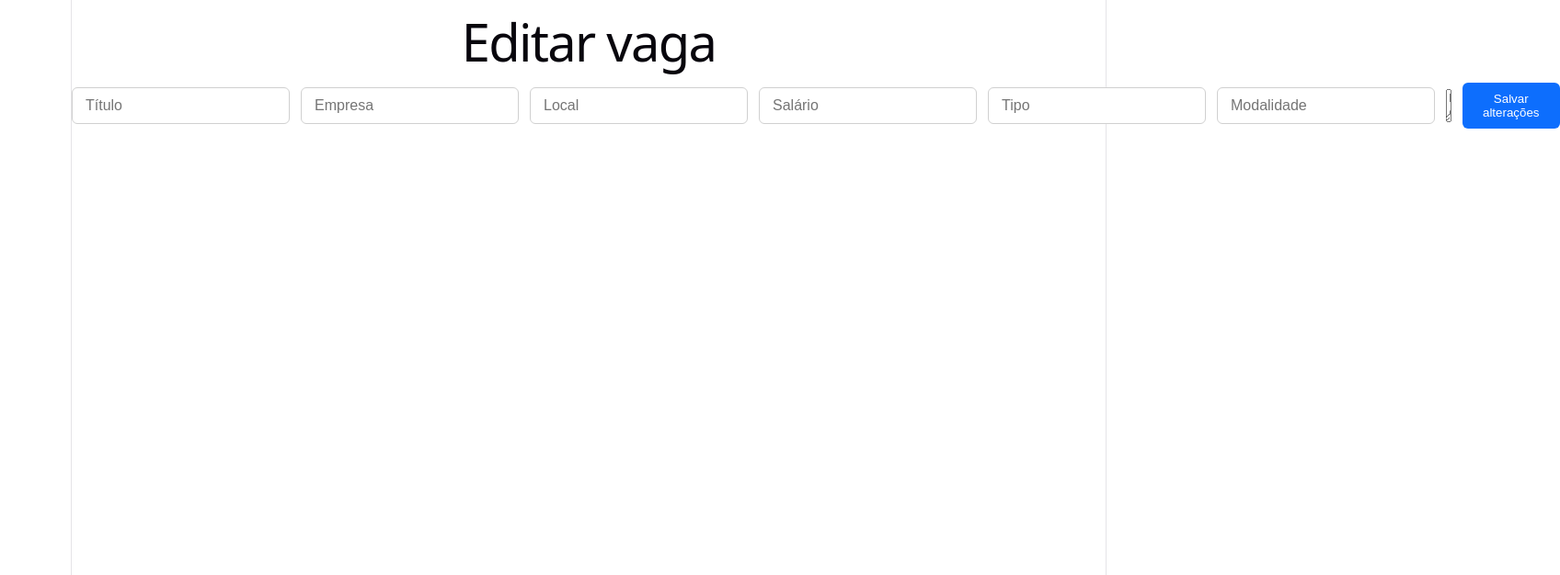
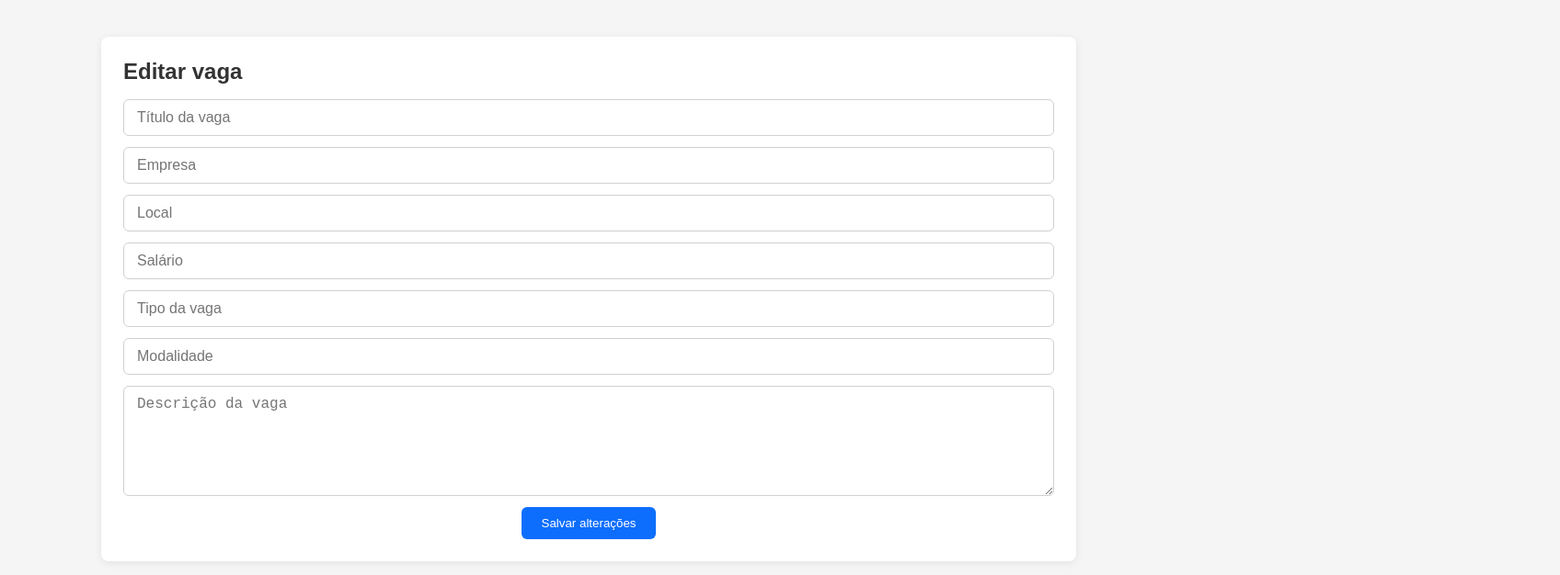
Before and after one commit to doshino92/vagas-ufsc, a React app in the folder frontend/: page /jobs/1/edit in a window 1280 px wide. Shown: the top 626 px of the page at 92% size, 1696 px wide, since content can reach past the window. Built offline with nearby package versions, Linux system fonts and the light colour scheme; no server answers; the HTML template or start-up script is replaced by a standard one.

Commit message:
ajusta API para URL relativa

```diff
--- a/frontend/src/components/JobCard.css
+++ b/frontend/src/components/JobCard.css
@@ -1,51 +1,100 @@
-article {
-    border: 1px solid #ddd;
-    border-radius: 8px;
-    background: #fff;
-    padding: 16px;
-    margin-bottom: 16px;
+.job-card {
+    background: #ffffff;
+    border: 1px solid #e5e5e5;
+    border-radius: 10px;
+    padding: 20px;
+    margin-bottom: 20px;
+    display: flex;
+    flex-direction: column;
+    gap: 16px;
+    transition: box-shadow 0.2s ease;
+}
+
+.job-card:hover {
+    box-shadow: 0 4px 12px rgba(0, 0, 0, 0.08);
 }
 
 .job-card-header {
-    margin-bottom: 12px;
+    display: flex;
+    justify-content: space-between;
+    align-items: center;
+    gap: 12px;
+    flex-wrap: wrap;
 }
 
-.job-card-header span {
-    display: inline-block;
+.job-type {
     background: #0d6efd;
-    color: white;
-    padding: 4px 10px;
-    border-radius: 4px;
-    font-size: 12px;
+    color: #ffffff;
+    padding: 6px 12px;
+    border-radius: 20px;
+    font-size: 13px;
     font-weight: 600;
 }
 
-.job-card-header strong {
-    display: block;
-    margin-top: 10px;
+.job-salary {
     color: #198754;
     font-size: 18px;
+    font-weight: bold;
 }
 
 .job-card-body h3 {
-    margin: 0 0 10px;
+    margin-bottom: 10px;
+    color: #222;
+    font-size: 22px;
 }
 
-.job-card-body p {
-    margin: 4px 0;
-    color: #555;
+.job-company {
+    font-weight: 600;
+    color: #444;
+    margin-bottom: 6px;
 }
 
-.job-card-body button {
-    margin-top: 14px;
-    padding: 8px 18px;
+.job-location {
+    color: #666;
+}
+
+.job-card-footer {
+    display: flex;
+    justify-content: flex-end;
+}
+
+.job-card-footer a {
+    text-decoration: none;
+}
+
+.job-card-footer button {
+    padding: 10px 18px;
     border: none;
-    border-radius: 5px;
+    border-radius: 6px;
     background: #0d6efd;
     color: white;
+    font-size: 15px;
     cursor: pointer;
 }
 
-.job-card-body button:hover {
+.job-card-footer button:hover {
     background: #0b5ed7;
 }
+
+@media (max-width: 768px) {
+    .job-card {
+        padding: 16px;
+    }
+
+    .job-card-header {
+        flex-direction: column;
+        align-items: flex-start;
+    }
+
+    .job-card-body h3 {
+        font-size: 20px;
+    }
+
+    .job-card-footer {
+        justify-content: stretch;
+    }
+
+    .job-card-footer button {
+        width: 100%;
+    }
+}
--- a/frontend/src/components/JobCard.jsx
+++ b/frontend/src/components/JobCard.jsx
@@ -5,19 +5,28 @@ function JobCard({ job }) {
     return (
         <article className="job-card">
             <div className="job-card-header">
-                <span>{job.type}</span>
-                <strong>{job.salary}</strong>
+                <span className="job-type">
+                    {job.type}
+                </span>
+
+                <span className="job-salary">
+                    {job.salary}
+                </span>
             </div>
 
             <div className="job-card-body">
                 <h3>{job.title}</h3>
 
-                <p>{job.company}</p>
+                <p className="job-company">
+                    {job.company}
+                </p>
 
-                <p>
+                <p className="job-location">
                     {job.location} • {job.modality}
                 </p>
+            </div>
 
+            <div className="job-card-footer">
                 <Link to={`/jobs/${job._id}`}>
                     <button type="button">
                         Ver detalhes
--- a/frontend/src/index.css
+++ b/frontend/src/index.css
@@ -1,111 +1,64 @@
-:root {
-  --text: #6b6375;
-  --text-h: #08060d;
-  --bg: #fff;
-  --border: #e5e4e7;
-  --code-bg: #f4f3ec;
-  --accent: #aa3bff;
-  --accent-bg: rgba(170, 59, 255, 0.1);
-  --accent-border: rgba(170, 59, 255, 0.5);
-  --social-bg: rgba(244, 243, 236, 0.5);
-  --shadow:
-    rgba(0, 0, 0, 0.1) 0 10px 15px -3px, rgba(0, 0, 0, 0.05) 0 4px 6px -2px;
-
-  --sans: system-ui, 'Segoe UI', Roboto, sans-serif;
-  --heading: system-ui, 'Segoe UI', Roboto, sans-serif;
-  --mono: ui-monospace, Consolas, monospace;
-
-  font: 18px/145% var(--sans);
-  letter-spacing: 0.18px;
-  color-scheme: light dark;
-  color: var(--text);
-  background: var(--bg);
-  font-synthesis: none;
-  text-rendering: optimizeLegibility;
-  -webkit-font-smoothing: antialiased;
-  -moz-osx-font-smoothing: grayscale;
-
-  @media (max-width: 1024px) {
-    font-size: 16px;
-  }
-}
-
-@media (prefers-color-scheme: dark) {
-  :root {
-    --text: #9ca3af;
-    --text-h: #f3f4f6;
-    --bg: #16171d;
-    --border: #2e303a;
-    --code-bg: #1f2028;
-    --accent: #c084fc;
-    --accent-bg: rgba(192, 132, 252, 0.15);
-    --accent-border: rgba(192, 132, 252, 0.5);
-    --social-bg: rgba(47, 48, 58, 0.5);
-    --shadow:
-      rgba(0, 0, 0, 0.4) 0 10px 15px -3px, rgba(0, 0, 0, 0.25) 0 4px 6px -2px;
-  }
-
-  #social .button-icon {
-    filter: invert(1) brightness(2);
-  }
+* {
+  margin: 0;
+  padding: 0;
+  box-sizing: border-box;
 }
 
 body {
-  margin: 0;
+  font-family: Arial, Helvetica, sans-serif;
+  background-color: #f5f5f5;
+  color: #333;
 }
 
 #root {
-  width: 1126px;
-  max-width: 100%;
-  margin: 0 auto;
-  text-align: center;
-  border-inline: 1px solid var(--border);
-  min-height: 100svh;
-  display: flex;
-  flex-direction: column;
-  box-sizing: border-box;
+  width: 100%;
 }
 
-h1,
-h2 {
-  font-family: var(--heading);
-  font-weight: 500;
-  color: var(--text-h);
+main {
+  max-width: 1100px;
+  margin: 40px auto;
+  padding: 0 20px;
 }
 
 h1 {
-  font-size: 56px;
-  letter-spacing: -1.68px;
-  margin: 32px 0;
-  @media (max-width: 1024px) {
-    font-size: 36px;
-    margin: 20px 0;
+  text-align: center;
+  margin-bottom: 30px;
+  color: #222;
+}
+
+h2 {
+  margin-bottom: 16px;
+  color: #333;
+}
+
+section {
+  background: #fff;
+  padding: 24px;
+  border-radius: 8px;
+  margin-bottom: 24px;
+  box-shadow: 0 2px 8px rgba(0, 0, 0, 0.08);
+}
+
+button {
+  cursor: pointer;
+  transition: 0.2s;
+}
+
+button:hover {
+  opacity: 0.9;
+}
+
+@media (max-width: 768px) {
+  main {
+    padding: 16px;
+    margin: 20px auto;
+  }
+
+  section {
+    padding: 16px;
+  }
+
+  h1 {
+    font-size: 28px;
   }
 }
-h2 {
-  font-size: 24px;
-  line-height: 118%;
-  letter-spacing: -0.24px;
-  margin: 0 0 8px;
-  @media (max-width: 1024px) {
-    font-size: 20px;
-  }
-}
-p {
-  margin: 0;
-}
-
-code,
-.counter {
-  font-family: var(--mono);
-  display: inline-flex;
-  border-radius: 4px;
-  color: var(--text-h);
-}
-
-code {
-  font-size: 15px;
-  line-height: 135%;
-  padding: 4px 8px;
-  background: var(--code-bg);
-}
--- a/frontend/src/pages/EditJob.jsx
+++ b/frontend/src/pages/EditJob.jsx
@@ -1,6 +1,7 @@
 import { useEffect, useState } from "react";
 import { useNavigate, useParams } from "react-router-dom";
 import { getJobById, updateJob } from "../services/jobService";
+import "../components/JobForm.css";
 
 function EditJob() {
     const { id } = useParams();
@@ -64,14 +65,15 @@ function EditJob() {
 
     return (
         <main>
-            <h1>Editar vaga</h1>
+            <section className="job-form">
+                <h2>Editar vaga</h2>
 
                 <form onSubmit={handleSubmit}>
                     <input
                         name="title"
                         value={formData.title}
                         onChange={handleChange}
-                    placeholder="Título"
+                        placeholder="Título da vaga"
                         required
                     />
 
@@ -103,7 +105,7 @@ function EditJob() {
                         name="type"
                         value={formData.type}
                         onChange={handleChange}
-                    placeholder="Tipo"
+                        placeholder="Tipo da vaga"
                         required
                     />
 
@@ -119,7 +121,7 @@ function EditJob() {
                         name="description"
                         value={formData.description}
                         onChange={handleChange}
-                    placeholder="Descrição"
+                        placeholder="Descrição da vaga"
                         required
                     />
 
@@ -127,6 +129,7 @@ function EditJob() {
                         Salvar alterações
                     </button>
                 </form>
+            </section>
         </main>
     );
 }
--- /dev/null
+++ b/frontend/src/pages/JobDetails.css
@@ -0,0 +1,54 @@
+.job-details {
+    max-width: 800px;
+    margin: 0 auto;
+}
+
+.job-details h1 {
+    text-align: left;
+    margin-bottom: 24px;
+}
+
+.job-details-info {
+    display: flex;
+    flex-direction: column;
+    gap: 10px;
+    margin-bottom: 24px;
+}
+
+.job-description {
+    line-height: 1.6;
+    margin-bottom: 30px;
+}
+
+.job-details-actions {
+    display: flex;
+    gap: 12px;
+    flex-wrap: wrap;
+}
+
+.job-details-actions a {
+    text-decoration: none;
+}
+
+.job-details-actions button {
+    padding: 10px 18px;
+    border: none;
+    border-radius: 6px;
+    background: #0d6efd;
+    color: white;
+    cursor: pointer;
+}
+
+.job-details-actions button:hover {
+    background: #0b5ed7;
+}
+
+@media (max-width: 768px) {
+    .job-details-actions {
+        flex-direction: column;
+    }
+
+    .job-details-actions button {
+        width: 100%;
+    }
+}
--- a/frontend/src/pages/JobDetails.jsx
+++ b/frontend/src/pages/JobDetails.jsx
@@ -1,6 +1,7 @@
 import { useEffect, useState } from "react";
 import { Link, useNavigate, useParams } from "react-router-dom";
 import { getJobById, deleteJob } from "../services/jobService";
+import "./JobDetails.css";
 
 function JobDetails() {
     const { id } = useParams();
@@ -56,39 +57,24 @@ function JobDetails() {
 
     return (
         <main>
+            <section className="job-details">
                 <h1>{job.title}</h1>
 
-            <p>
-                <strong>Empresa:</strong> {job.company}
-            </p>
-
-            <p>
-                <strong>Tipo:</strong> {job.type}
-            </p>
-
-            <p>
-                <strong>Modalidade:</strong> {job.modality}
-            </p>
-
-            <p>
-                <strong>Local:</strong> {job.location}
-            </p>
-
-            <p>
-                <strong>Salário:</strong> {job.salary}
-            </p>
+                <div className="job-details-info">
+                    <p><strong>Empresa:</strong> {job.company}</p>
+                    <p><strong>Tipo:</strong> {job.type}</p>
+                    <p><strong>Modalidade:</strong> {job.modality}</p>
+                    <p><strong>Local:</strong> {job.location}</p>
+                    <p><strong>Salário:</strong> {job.salary}</p>
+                </div>
 
                 <h2>Descrição</h2>
 
-            <p>{job.description}</p>
+                <p className="job-description">
+                    {job.description}
+                </p>
 
-            <div
-                style={{
-                    display: "flex",
-                    gap: "12px",
-                    marginTop: "20px",
-                }}
-            >
+                <div className="job-details-actions">
                     <Link to={`/jobs/${id}/edit`}>
                         <button type="button">
                             Editar
@@ -106,6 +92,7 @@ function JobDetails() {
                         Candidatar-se
                     </button>
                 </div>
+            </section>
         </main>
     );
 }
--- a/frontend/src/services/jobService.js
+++ b/frontend/src/services/jobService.js
@@ -1,4 +1,4 @@
-const API_URL = "http://localhost:5000/api/jobs";
+const API_URL = "/api/jobs";
 
 async function getJobs() {
     const response = await fetch(API_URL);
```
Lines whose indentation alone changed are shown as unchanged.
